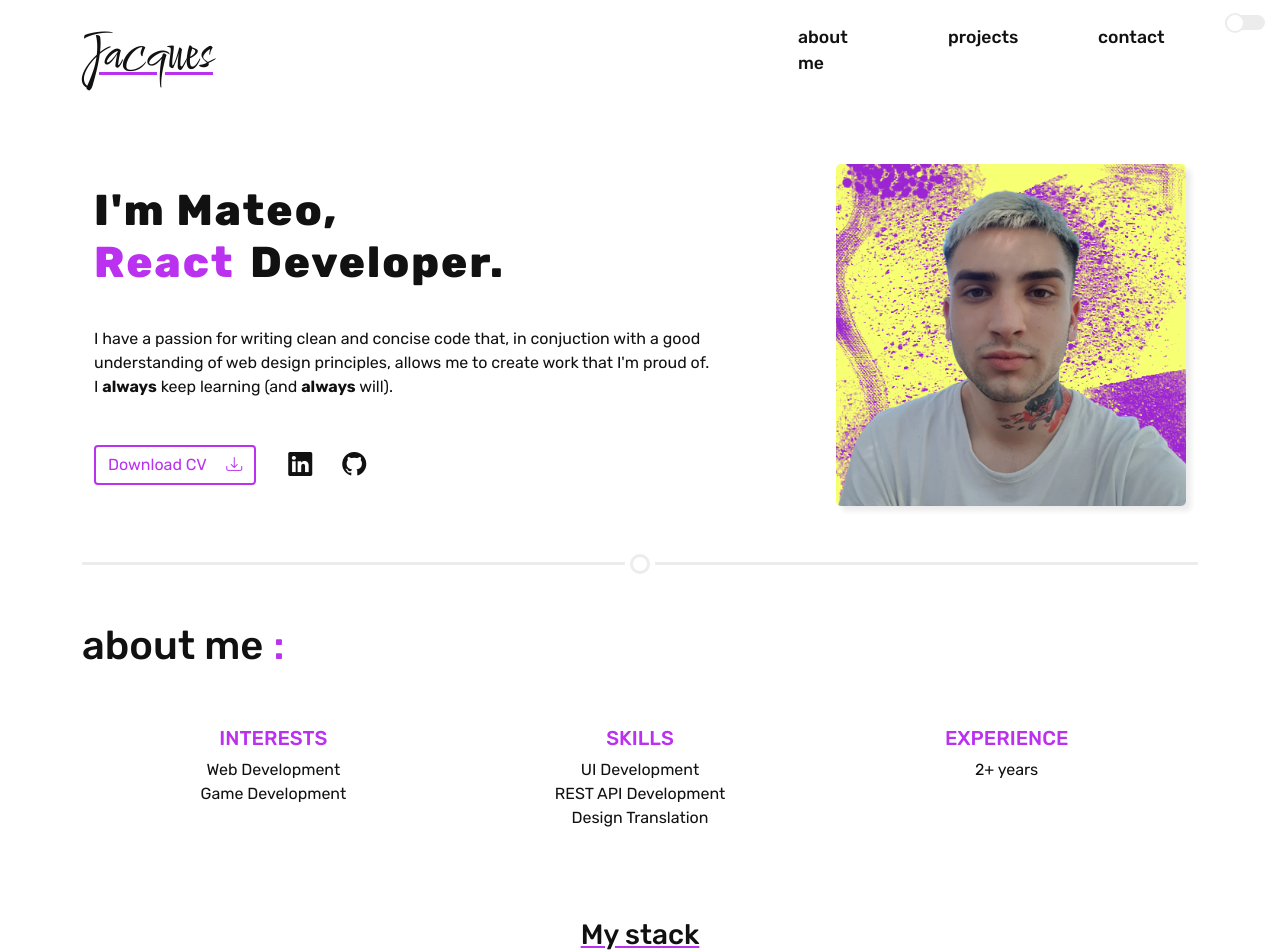
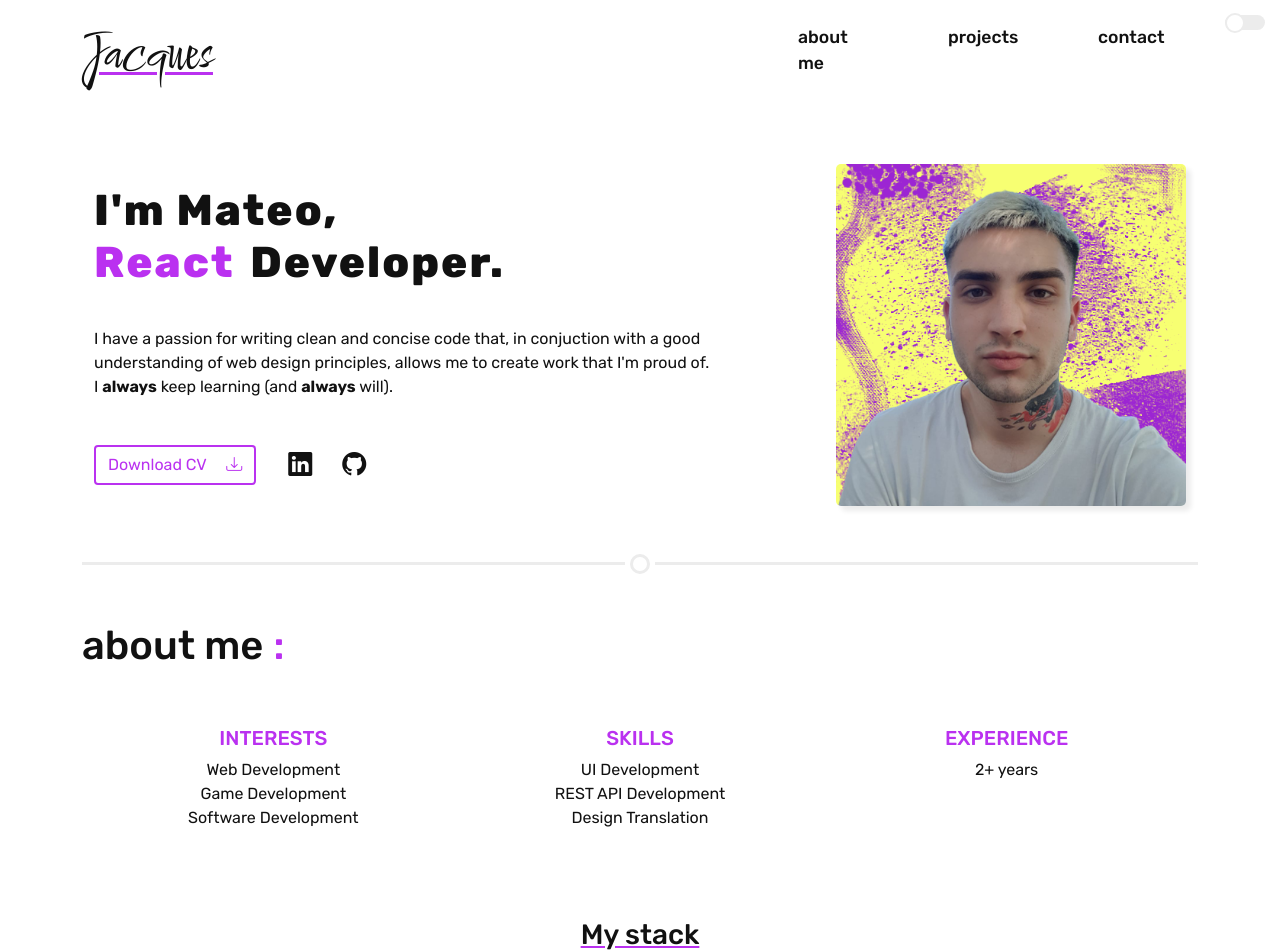
Before and after one commit to mateojacques/portfolio, a React (Create React App) app: page / in a window 1280 px wide. Shown: the top 952 px of the page. Built offline with nearby package versions, Linux system fonts and the light colour scheme; no server answers.

Commit message:
Update about me section

```diff
--- a/src/components/About/About.jsx
+++ b/src/components/About/About.jsx
@@ -38,7 +38,7 @@ const About = () => {
         <InfoBox
           title="Interests"
           description={
-            "Web Development<br/>Game Development"
+            "Web Development<br/>Game Development<br/>Software Development"
           }
         />
         <InfoBox
```
